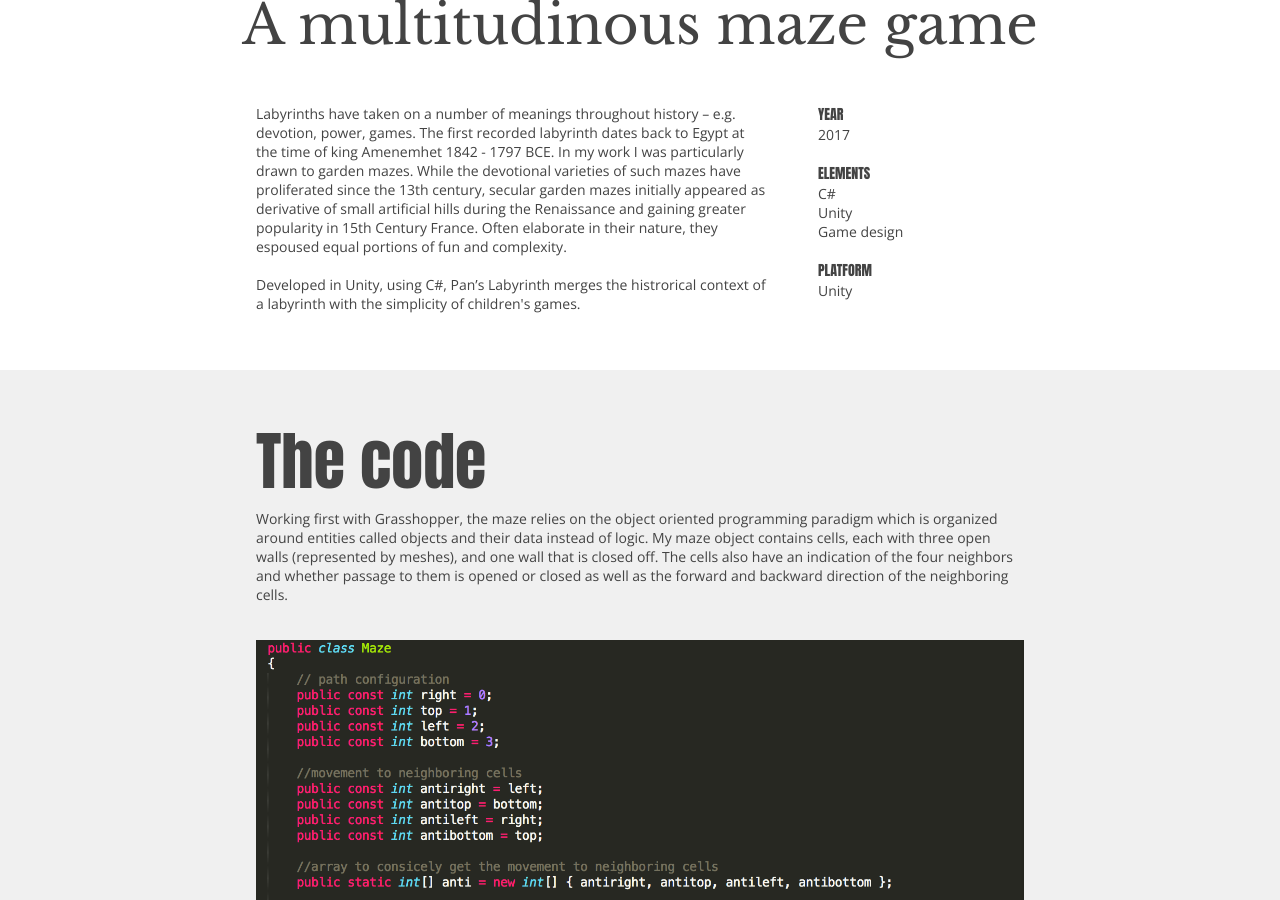
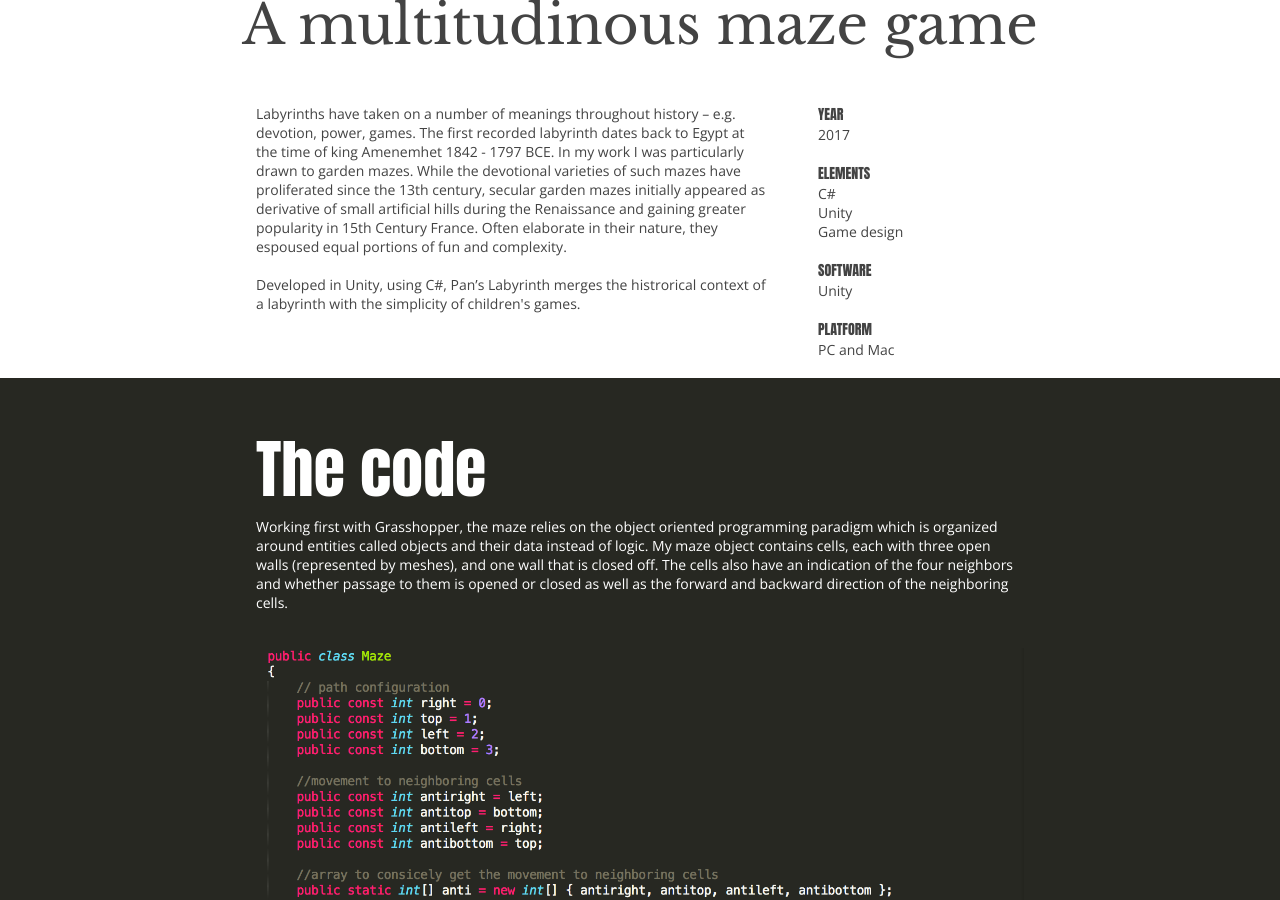
Before and after one commit to olgageletina/olgageletina.github.io, a Jekyll site: the page built from pans-labyrinth.html, in a window 1280 px wide and 900 px high, scrolled down 865 px. Built offline with Jekyll 4.4.1, drawn with Linux system fonts in a browser that asks for light colours.

Commit message:
last formatting

```diff
--- a/pans-labyrinth.html
+++ b/pans-labyrinth.html
@@ -17,14 +17,16 @@ Developed in Unity, using C#, Pan’s Labyrinth merges the histrorical context o
 		Unity <br>
 		Game design	<br>
 		<br>
+		<strong>Software</strong> <br>
+		Unity <br><br>
 		<strong>Platform</strong> <br>
-		Unity <br>
+		PC and Mac <br><br>
 
 		" %}
 
 {% include section.html title="The code"
 text="Working first with Grasshopper, the maze relies on the object oriented programming paradigm which is organized around entities called objects and their data instead of logic. My maze object contains cells, each with three open walls (represented by meshes), and one wall that is closed off. The cells also have an indication of the four neighbors and whether passage to them is opened or closed as well as the forward and backward direction of the neighboring cells.
-" image-type ="horizontal" image-file="img/maze-code.png"  section-type="section-narrow"   section-color = "background-color:rgba(0,0,0,0.06);" %}
+" image-type ="horizontal" image-file="img/maze-code.png"  section-type="section-narrow"   section-color = "background-color:#272822;" text-color="white" %}
 
 
 {% include highlight-section-text-bottom.html
```
